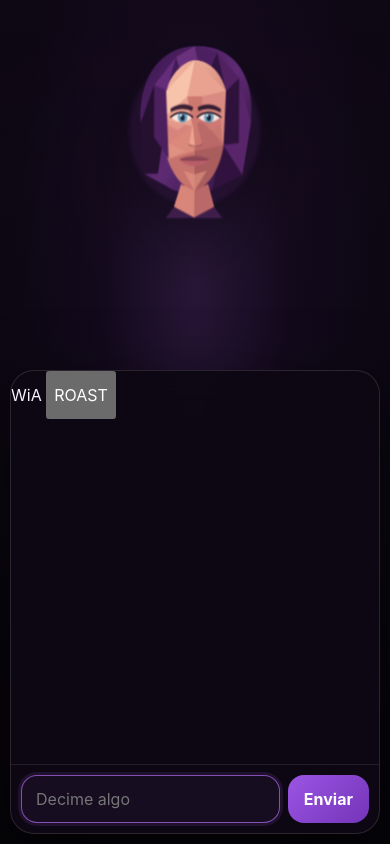
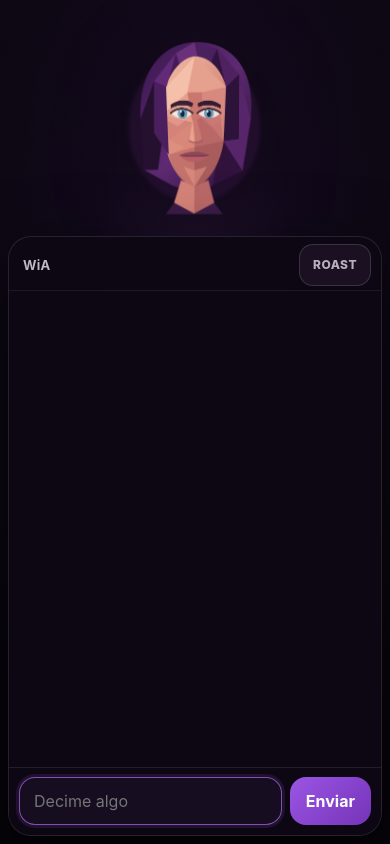
Before and after one commit to simonkey888/WiA, a website with bundled scripts: page public/index.html in a window 390 px wide. Both pictures are taken after a click on the button "WiA". Built offline with nearby package versions, Linux system fonts and the light colour scheme.

Commit message:
feat: stabilize Order 003 mobile face and chat layout

```diff
--- a/public/styles.css
+++ b/public/styles.css
@@ -1,5 +1,6 @@
 :root {
   --visual-height: 100dvh;
+  --visual-offset-top: 0px;
   --safe-top: env(safe-area-inset-top, 0px);
   --safe-bottom: env(safe-area-inset-bottom, 0px);
   color-scheme: dark;
@@ -25,21 +26,21 @@ button { min-width: 48px; min-height: 48px; }
 
 .app {
   position: relative;
-  width: min(100vw, 480px);
+  width: min(100vw, 430px);
   height: var(--visual-height);
   min-height: 100svh;
   overflow: hidden;
   isolation: isolate;
   background:
-    radial-gradient(ellipse at 50% 34%, rgba(105, 55, 139, .30) 0%, rgba(38, 18, 55, .24) 34%, transparent 65%),
-    linear-gradient(180deg, #100817 0%, #0b0712 56%, #07050b 100%);
+    radial-gradient(ellipse at 50% 35%, rgba(105, 55, 139, .27) 0%, rgba(38, 18, 55, .20) 36%, transparent 66%),
+    linear-gradient(180deg, #100817 0%, #0b0712 57%, #07050b 100%);
 }
 .app::before {
   content: "";
   position: absolute;
   inset: 0;
   pointer-events: none;
-  background: radial-gradient(circle at 50% 43%, transparent 0 42%, rgba(0,0,0,.24) 100%);
+  background: radial-gradient(circle at 50% 43%, transparent 0 43%, rgba(0,0,0,.22) 100%);
 }
 
 .presence {
@@ -49,26 +50,32 @@ button { min-width: 48px; min-height: 48px; }
   display: flex;
   justify-content: center;
   align-items: flex-start;
-  padding-top: max(calc(var(--safe-top) + 17dvh), 116px);
+  padding-top: max(calc(var(--safe-top) + 17dvh), 118px);
   pointer-events: none;
-  transition: padding-top .38s cubic-bezier(.2,.75,.25,1);
+  transition: padding-top .32s cubic-bezier(.2,.75,.25,1);
 }
 .face {
   position: relative;
-  width: min(78vw, 286px);
+  width: min(67vw, 272px);
   aspect-ratio: 760 / 849;
   pointer-events: auto;
   cursor: pointer;
   touch-action: none;
   user-select: none;
+  -webkit-user-select: none;
   outline: none;
-  transform-origin: 50% 45%;
+  transform: translateZ(0);
   filter: drop-shadow(0 22px 38px rgba(0,0,0,.56));
-  animation: idle-presence 7.4s ease-in-out infinite alternate;
-  transition: width .38s cubic-bezier(.2,.75,.25,1), filter .25s ease, transform .25s ease;
+  transition: width .32s cubic-bezier(.2,.75,.25,1), filter .2s ease;
+  contain: layout paint;
 }
 .face:focus-visible { filter: drop-shadow(0 0 18px rgba(184, 112, 255, .70)) drop-shadow(0 22px 38px rgba(0,0,0,.56)); }
 .face-picture, .face-base { display: block; width: 100%; height: 100%; }
+.face-picture {
+  transform-origin: 50% 58%;
+  animation: idle-visual 7.8s ease-in-out infinite alternate;
+  will-change: transform;
+}
 .face-base { object-fit: contain; object-position: center; pointer-events: none; }
 .face-expression-layer { position: absolute; inset: 0; pointer-events: none; }
 .eyelid {
@@ -92,9 +99,9 @@ button { min-width: 48px; min-height: 48px; }
   background: rgba(179, 86, 238, .28);
   filter: blur(13px);
   opacity: 0;
-  transition: opacity .2s ease;
+  transition: opacity .18s ease;
 }
-.face.speaking .speech-glow { opacity: .62; animation: speech-light 620ms ease-in-out infinite alternate; }
+.face.speaking .speech-glow { opacity: .58; animation: speech-light 640ms ease-in-out infinite alternate; }
 .face.listening { filter: drop-shadow(0 0 22px rgba(184, 96, 255, .62)) drop-shadow(0 22px 38px rgba(0,0,0,.56)); }
 .face.listening::after {
   content: "";
@@ -105,29 +112,29 @@ button { min-width: 48px; min-height: 48px; }
   box-shadow: 0 0 28px rgba(161, 70, 226, .32);
   animation: listen-halo 1.35s ease-in-out infinite alternate;
 }
-.face.thinking { animation: thinking-presence 2.8s ease-in-out infinite alternate; }
+.face.thinking .face-picture { animation: thinking-visual 2.8s ease-in-out infinite alternate; }
 
 .panel {
   position: absolute;
   z-index: 4;
-  left: 10px;
-  right: 10px;
-  bottom: max(10px, var(--safe-bottom));
-  height: min(55dvh, 480px);
-  max-height: calc(var(--visual-height) - 255px - var(--safe-top) - var(--safe-bottom));
+  left: 8px;
+  right: 8px;
+  top: max(calc(var(--safe-top) + 220px), 28dvh);
+  bottom: max(8px, var(--safe-bottom));
   display: flex;
   flex-direction: column;
+  min-height: 0;
   overflow: hidden;
   visibility: hidden;
   pointer-events: none;
   opacity: 0;
-  transform: translateY(calc(100% + 24px));
-  border: 1px solid rgba(255,255,255,.12);
-  border-radius: 24px;
-  background: rgba(13, 8, 20, .94);
+  transform: translateY(24px);
+  border: 1px solid rgba(255,255,255,.11);
+  border-radius: 23px;
+  background: rgba(13, 8, 20, .95);
   box-shadow: 0 24px 72px rgba(0,0,0,.62);
   backdrop-filter: blur(18px);
-  transition: transform .38s cubic-bezier(.2,.75,.25,1), opacity .22s ease, visibility 0s linear .38s;
+  transition: transform .32s cubic-bezier(.2,.75,.25,1), opacity .2s ease, visibility 0s linear .32s;
 }
 .app.open .panel {
   visibility: visible;
@@ -136,16 +143,45 @@ button { min-width: 48px; min-height: 48px; }
   transform: translateY(0);
   transition-delay: 0s;
 }
-.app.open .presence { padding-top: max(calc(var(--safe-top) + 18px), 28px); }
-.app.open .face { width: clamp(166px, 46vw, 190px); animation-duration: 8.2s; }
+.app.open .presence { padding-top: max(calc(var(--safe-top) + 18px), 24px); }
+.app.open .face { width: clamp(164px, 46vw, 184px); }
+
+.panel-head {
+  flex: 0 0 54px;
+  display: flex;
+  align-items: center;
+  justify-content: space-between;
+  gap: 10px;
+  padding: 6px 10px 4px 14px;
+  border-bottom: 1px solid rgba(255,255,255,.07);
+}
+.panel-title { font-size: 13px; font-weight: 700; letter-spacing: .02em; color: rgba(244,235,250,.78); }
+.roast-toggle {
+  min-height: 42px;
+  padding: 0 13px;
+  border: 1px solid rgba(255,255,255,.14);
+  border-radius: 14px;
+  background: #1a1022;
+  color: rgba(246,238,250,.72);
+  font-size: 12px;
+  font-weight: 800;
+  letter-spacing: .04em;
+}
+.roast-toggle[aria-pressed="true"] {
+  border-color: rgba(219,110,255,.66);
+  background: #54256e;
+  color: #fff;
+  box-shadow: 0 0 20px rgba(178,67,220,.17);
+}
 
 .messages {
   flex: 1 1 auto;
   min-height: 0;
   overflow-y: auto;
+  overflow-x: hidden;
   overscroll-behavior: contain;
   scrollbar-width: thin;
-  padding: 18px 13px 8px;
+  padding: 14px 12px 8px;
   scroll-padding-bottom: 12px;
 }
 .msg {
@@ -161,9 +197,10 @@ button { min-width: 48px; min-height: 48px; }
 .msg.user { margin-left: auto; background: linear-gradient(135deg, #7b3fc1, #5d2b91); }
 .msg.wia { background: #21142b; border: 1px solid rgba(255,255,255,.08); }
 .status {
+  flex: 0 0 auto;
   min-height: 21px;
   padding: 0 14px 4px;
-  color: rgba(236,220,248,.62);
+  color: rgba(236,220,248,.68);
   font-size: 11px;
   text-align: center;
   overflow: hidden;
@@ -171,13 +208,15 @@ button { min-width: 48px; min-height: 48px; }
   white-space: nowrap;
 }
 .composer {
+  flex: 0 0 auto;
   display: grid;
   grid-template-columns: minmax(0,1fr) auto;
   align-items: end;
   gap: 8px;
-  padding: 10px;
+  padding: 9px 10px;
   padding-bottom: max(10px, var(--safe-bottom));
   border-top: 1px solid rgba(255,255,255,.09);
+  background: rgba(13,8,20,.98);
 }
 .composer textarea {
   width: 100%;
@@ -206,24 +245,28 @@ button { min-width: 48px; min-height: 48px; }
 }
 .composer button:disabled { opacity: .45; }
 
-@keyframes idle-presence {
-  0% { transform: translateY(0) rotate(-.12deg) scale(1); filter: brightness(1) drop-shadow(0 22px 38px rgba(0,0,0,.56)); }
-  58% { transform: translateY(-1.4px) rotate(.10deg) scale(1.005); filter: brightness(1.014) drop-shadow(0 22px 38px rgba(0,0,0,.56)); }
-  100% { transform: translateY(1px) rotate(-.06deg) scale(1.002); filter: brightness(1.004) drop-shadow(0 22px 38px rgba(0,0,0,.56)); }
+@keyframes idle-visual {
+  0% { transform: translateY(0) scale(1); }
+  58% { transform: translateY(-1px) scale(1.005); }
+  100% { transform: translateY(1px) scale(1.002); }
 }
 @keyframes natural-blink {
   0%,100% { opacity: 0; transform: scaleY(.08); }
   42%,58% { opacity: 1; transform: scaleY(1); }
 }
-@keyframes speech-light { from { transform: scaleX(.84); opacity: .32; } to { transform: scaleX(1.08); opacity: .68; } }
-@keyframes listen-halo { from { opacity: .45; transform: scale(.985); } to { opacity: .9; transform: scale(1.012); } }
-@keyframes thinking-presence { from { transform: translateY(0) rotate(-.3deg) scale(1); } to { transform: translateY(-1px) rotate(.35deg) scale(1.006); } }
+@keyframes speech-light { from { transform: scaleX(.84); opacity: .30; } to { transform: scaleX(1.07); opacity: .64; } }
+@keyframes listen-halo { from { opacity: .42; transform: scale(.988); } to { opacity: .86; transform: scale(1.01); } }
+@keyframes thinking-visual { from { transform: translateY(0) scale(1); } to { transform: translateY(-1px) scale(1.006); } }
 
 @media (max-height: 700px) {
-  .presence { padding-top: max(calc(var(--safe-top) + 92px), 92px); }
-  .face { width: min(68vw, 250px); }
-  .app.open .face { width: 158px; }
-  .panel { max-height: calc(var(--visual-height) - 220px - var(--safe-top) - var(--safe-bottom)); }
+  .presence { padding-top: max(calc(var(--safe-top) + 100px), 100px); }
+  .face { width: min(64vw, 238px); }
+  .app.open .face { width: 156px; }
+  .panel { top: max(calc(var(--safe-top) + 198px), 28dvh); }
+}
+@media (min-width: 601px) {
+  body { background: #050307; }
+  .app { box-shadow: 0 0 0 1px rgba(255,255,255,.04), 0 30px 90px rgba(0,0,0,.55); }
 }
 @media (prefers-reduced-motion: reduce) {
   *, *::before, *::after { animation-duration: .01ms !important; animation-iteration-count: 1 !important; transition-duration: .01ms !important; }
```
